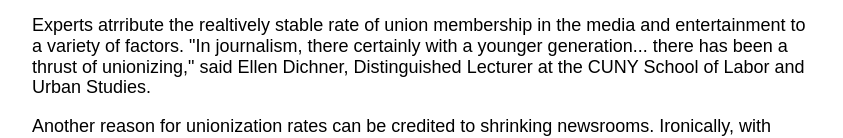
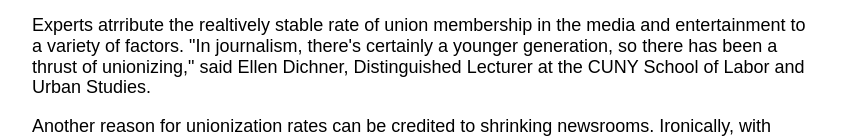
Before and after one commit to akicam0125/data-chart, a plain HTML site: page index.html in a window 1280 px wide. Shown: the part 1629-1767 px from the top of the page, without its empty margins (218-1061 px from the left). Drawn offline with nearby package versions, Linux system fonts and the light colour scheme.

Commit message:
Update index.html

```diff
--- a/index.html
+++ b/index.html
@@ -52,7 +52,7 @@
   </div>
 
     <p>
-Experts atrribute the realtively stable rate of union membership in the media and entertainment to a variety of factors. "In journalism, there certainly with a younger generation... there has been a thrust of unionizing," said Ellen Dichner, Distinguished Lecturer at the CUNY School of Labor and Urban Studies.</p>
+Experts atrribute the realtively stable rate of union membership in the media and entertainment to a variety of factors. "In journalism, there's certainly a younger generation, so there has been a thrust of unionizing," said Ellen Dichner, Distinguished Lecturer at the CUNY School of Labor and Urban Studies.</p>
     <p>Another reason for unionization rates can be credited to shrinking newsrooms. Ironically, with local papers shuttering left and right, journalists and media industry players are stretched thin with growing responsibilities and workloads. Forming unions is one tactical step against exploitation and creating reasonable boundaries for workers.</P>
 
 
```
